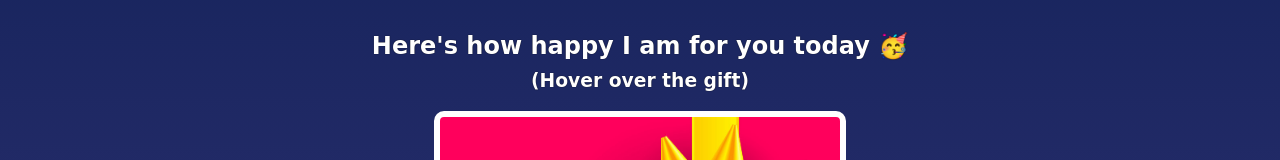
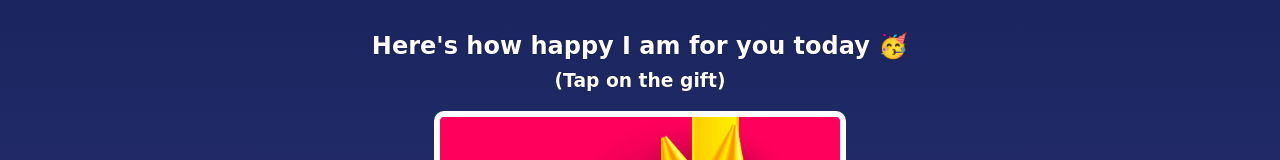
Before and after one commit to ttvaroh/birthday-gift-site, a website built with Vite: page index.html in a window 1280 px wide. Shown: the part 361-521 px from the top of the page. Built offline with nearby package versions, Linux system fonts and the light colour scheme; a web font is replaced by a local one.

Commit message:
Hover -> tap

```diff
--- a/index.html
+++ b/index.html
@@ -15,7 +15,7 @@
 
         <div class="gift-section">
             <h2 class="gift-title">Here's how happy I am for you today 🥳</h2>
-            <h3 class="gift-hint">(Hover over the gift)</h3>
+            <h3 class="gift-hint">(Tap on the gift)</h3>
             <div class="gift-img" id="gift-img-happy"></div>
         </div>
 
```
